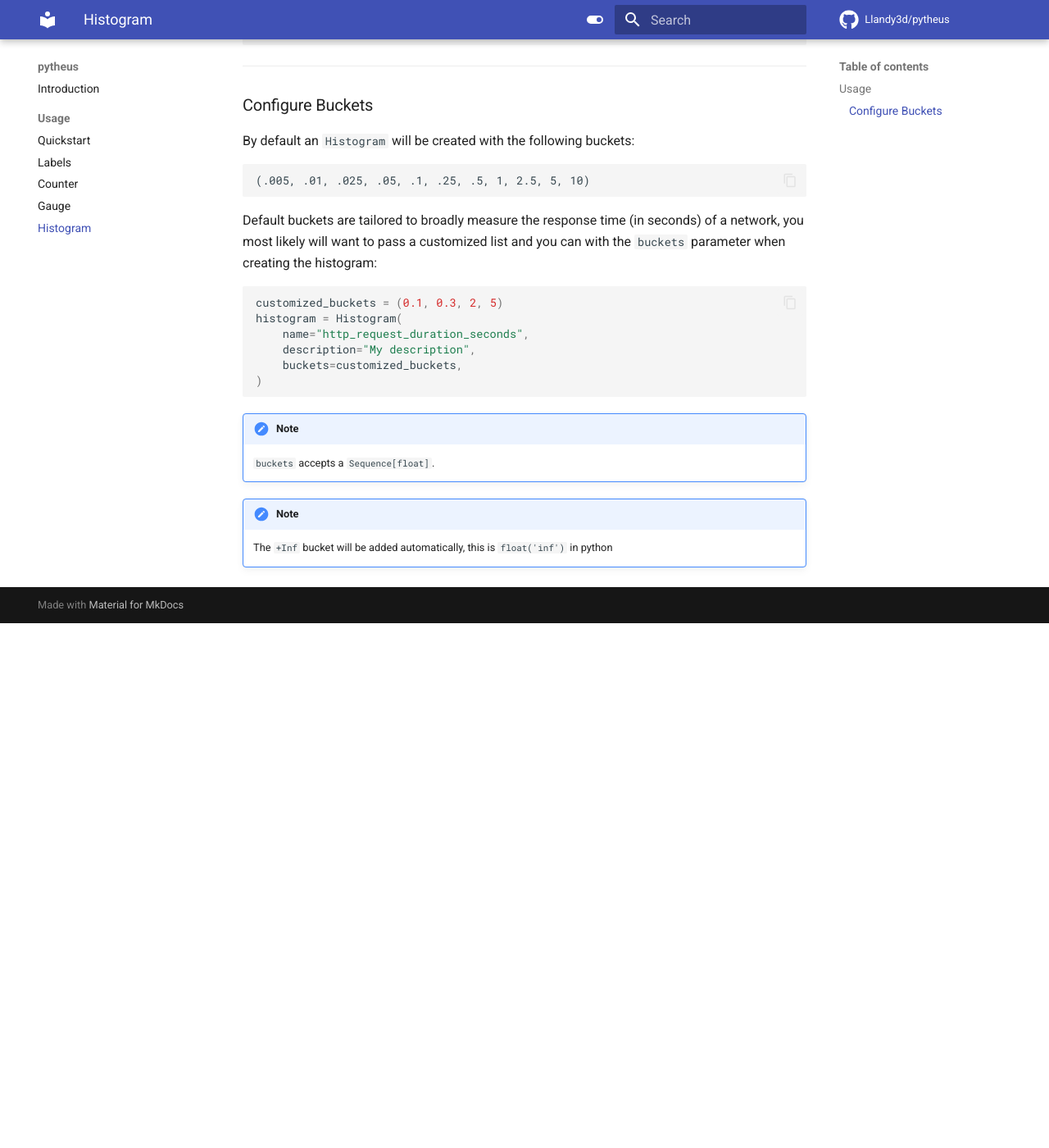
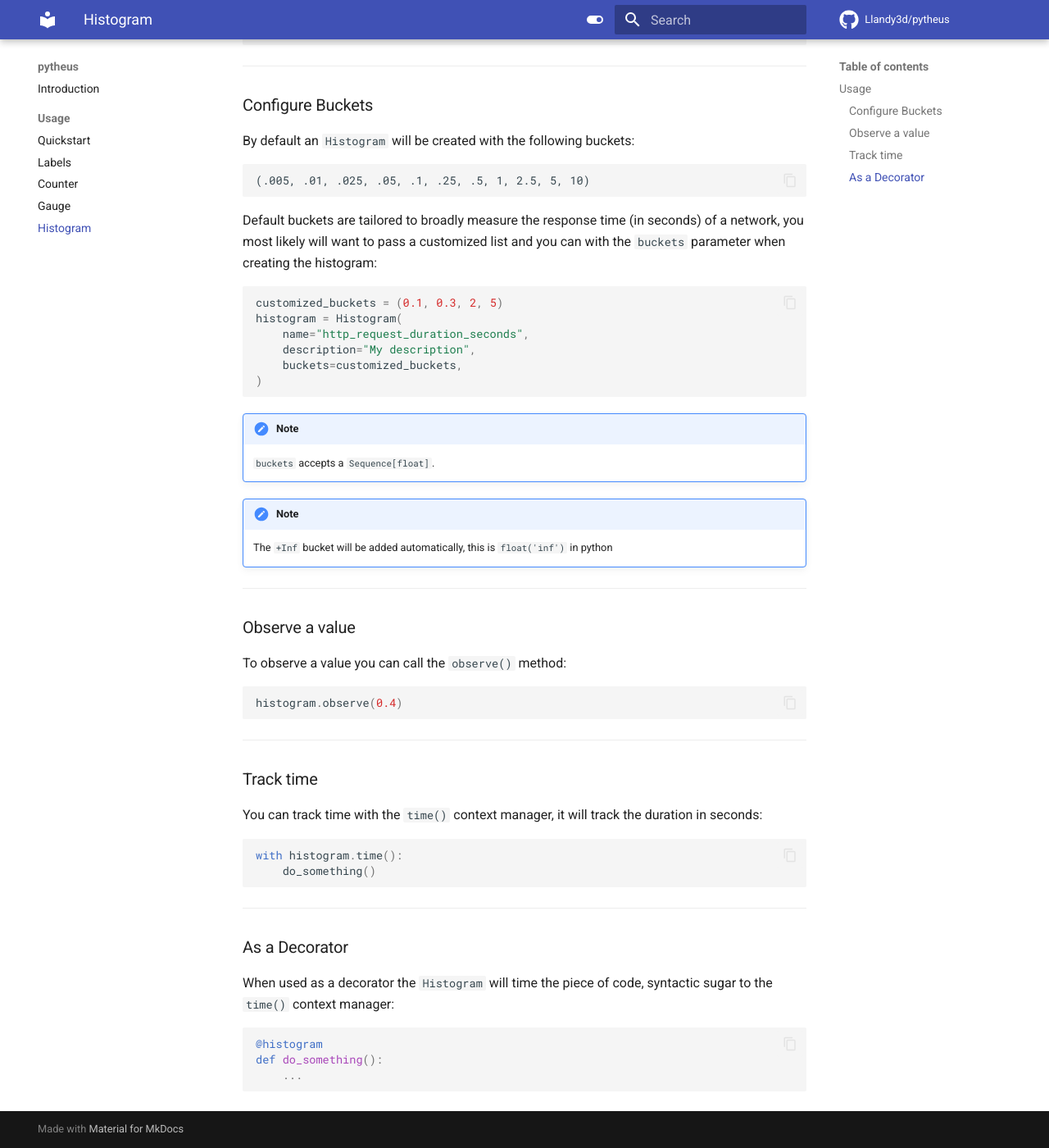
Before and after one commit to Llandy3d/pytheus, an MkDocs documentation site: the page built from docs/histogram.md, in a window 1280 px wide and 1400 px high, scrolled down 749 px. Shown: the whole window at 82% size. Built offline with MkDocs 1.6.1 and Material for MkDocs 9.7.7, drawn with Linux system fonts in a browser that asks for light colours; comment, search, counter and statistics services are not loaded; before the commit the page ends 1509 px from its top, so only the background shows below that.

Commit message:
finish histogram docs

````diff
--- a/docs/histogram.md
+++ b/docs/histogram.md
@@ -51,3 +51,37 @@ histogram = Histogram(
 !!! note
 
     The `+Inf` bucket will be added automatically, this is `float('inf')` in python
+
+---
+
+### Observe a value
+
+To observe a value you can call the `observe()` method:
+
+```python
+histogram.observe(0.4)
+```
+
+---
+
+### Track time
+
+You can track time with the `time()` context manager, it will track the duration in seconds:
+
+```python
+with histogram.time():
+    do_something()
+```
+
+---
+
+### As a Decorator
+
+
+When used as a decorator the `Histogram` will time the piece of code, syntactic sugar to the `time()` context manager:
+
+```python
+@histogram
+def do_something():
+    ...
+```
````
